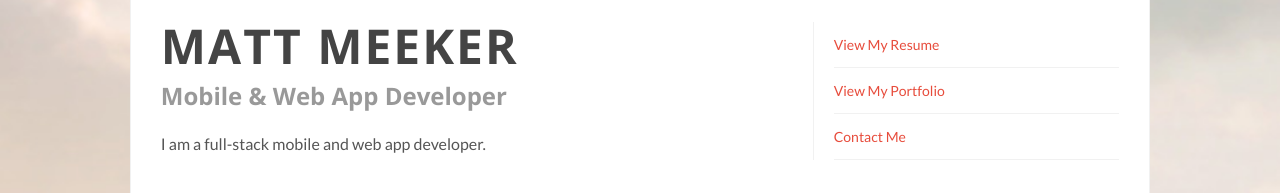
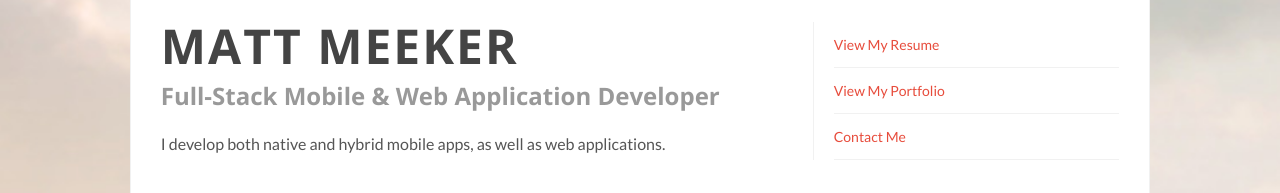
Before and after one commit to LeothariousMatthew/LeothariousMatthew.github.io, a plain HTML site: page index.html in a window 1280 px wide. Shown: the part 147-340 px from the top of the page. Drawn offline with nearby package versions, Linux system fonts and the light colour scheme.

Commit message:
Updating website bio info

```diff
--- a/index.html
+++ b/index.html
@@ -78,10 +78,10 @@
                                     Matt Meeker
                                 </h2>
                                 <h4>
-                                    Mobile &amp; Web App Developer
+                                    Full-Stack Mobile &amp; Web Application Developer
                                 </h4>
                                 <p>
-                                    I am a full-stack mobile and web app developer.
+                                    I develop both native and hybrid mobile apps, as well as web applications.
                                 </p>
                             </div>
                         </div>
```
